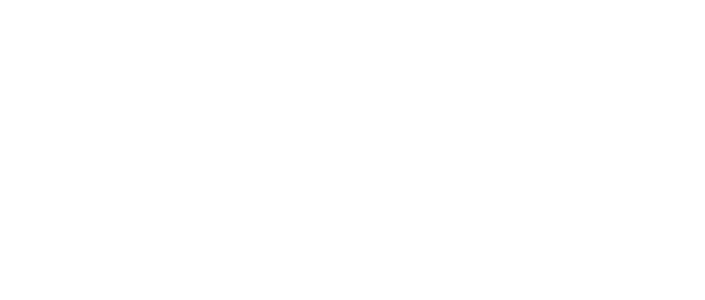
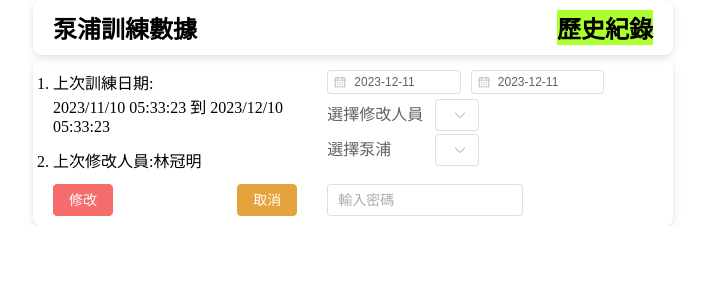
Before and after one commit to karaboChen/table, a Vue app: page / in a window 1280 px wide. Shown: the top 300 px of the page, without its empty margins (287-992 px from the left). Built offline with nearby package versions, Linux system fonts and the light colour scheme.

Commit message:
畫面清單

```diff
--- a/src/App.vue
+++ b/src/App.vue
@@ -1,12 +1,119 @@
 <script setup>
+import { ref } from 'vue'
 
+const size = ref('small')
+const value1 = ref(new Date())
+const form = ref('')
+const form2 = ref('')
+const input = ref('')
 </script>
 
 <template>
-
+  <div class="box">
+    <div class="header">
+      <h2>泵浦訓練數據</h2>
+      <h2>歷史紀錄</h2>
+    </div>
+    <main>
+      <!-- 左邊 -->
+      <ol class="left_ol">
+        <li>上次訓練日期: <br /> 2023/11/10 05:33:23 到 2023/12/10 05:33:23</li>
+        <li>上次修改人員:林冠明</li>
+        <div>
+          <el-button type="danger">修改</el-button>
+          <el-button type="warning">取消</el-button>
+        </div>
+      </ol>
+      <!-- 右邊 -->
+      <ol class="right_ol">
+        <li>
+          <el-date-picker style="width: 41%;" v-model="value1" type="date" placeholder="起始" :size="size" />
+          <el-date-picker style="width: 41%;" v-model="value1" type="date" placeholder="結束" :size="size" />
+        </li>
+        <li>
+          <el-form-item label="選擇修改人員">
+            <el-select v-model="form" placeholder="選擇修改人員">
+              <el-option label="Zone one" value="shanghai" />
+              <el-option label="Zone two" value="beijing" />
+            </el-select>
+          </el-form-item>
+        </li>
+        <li>
+          <el-form-item label="選擇泵浦">
+            <el-select v-model="form2" placeholder="選擇泵浦" style="transform: translateX(32px);">
+              <el-option label="Zone one" value="shanghai" />
+              <el-option label="Zone two" value="beijing" />
+            </el-select>
+          </el-form-item>
+        </li>
+        <li>
+          <el-input style="width: 60%;" v-model="input" type="password" placeholder="輸入密碼" show-password />
+        </li>
+      </ol>
+    </main>
+  </div>
 </template>
 
 <style lang="scss" scoped>
+@mixin cardStyles {
+  padding: 10px 20px;
+  border-radius: 8px;
+  box-shadow: 0 3px 12px rgba(0, 0, 0, 0.07), 0 1px 4px rgba(0, 0, 0, 0.07);
+  margin: 0 auto;
+  width: 50%;
+}
 
+.box {
+  box-sizing: border-box;
+  overflow: hidden;
+}
 
+.header {
+  margin-top: 30px;
+  @include cardStyles;
+  display: flex;
+  justify-content: space-between;
+
+  h2:nth-child(2) {
+    background: greenyellow;
+  }
+
+}
+
+main {
+  @include cardStyles;
+  margin-top: 5px;
+  display: flex;
+  justify-content: space-evenly;
+
+  .left_ol {
+    padding-right: 30px;
+    display: flex;
+    flex-direction: column;
+    justify-content: space-between;
+    div{
+      display: flex;
+      justify-content: space-between;
+    }
+  }
+
+  .right_ol {
+    list-style: none;
+
+    li:nth-child(1) {
+      display: flex;
+      column-gap: 10px;
+    }
+
+    li:nth-child(2) {
+      height: 30px;
+    }
+
+    li:nth-child(2),
+    li:nth-child(3) {
+      margin-top: 5px;
+      display: flex;
+    }
+  }
+}
 </style>
```
